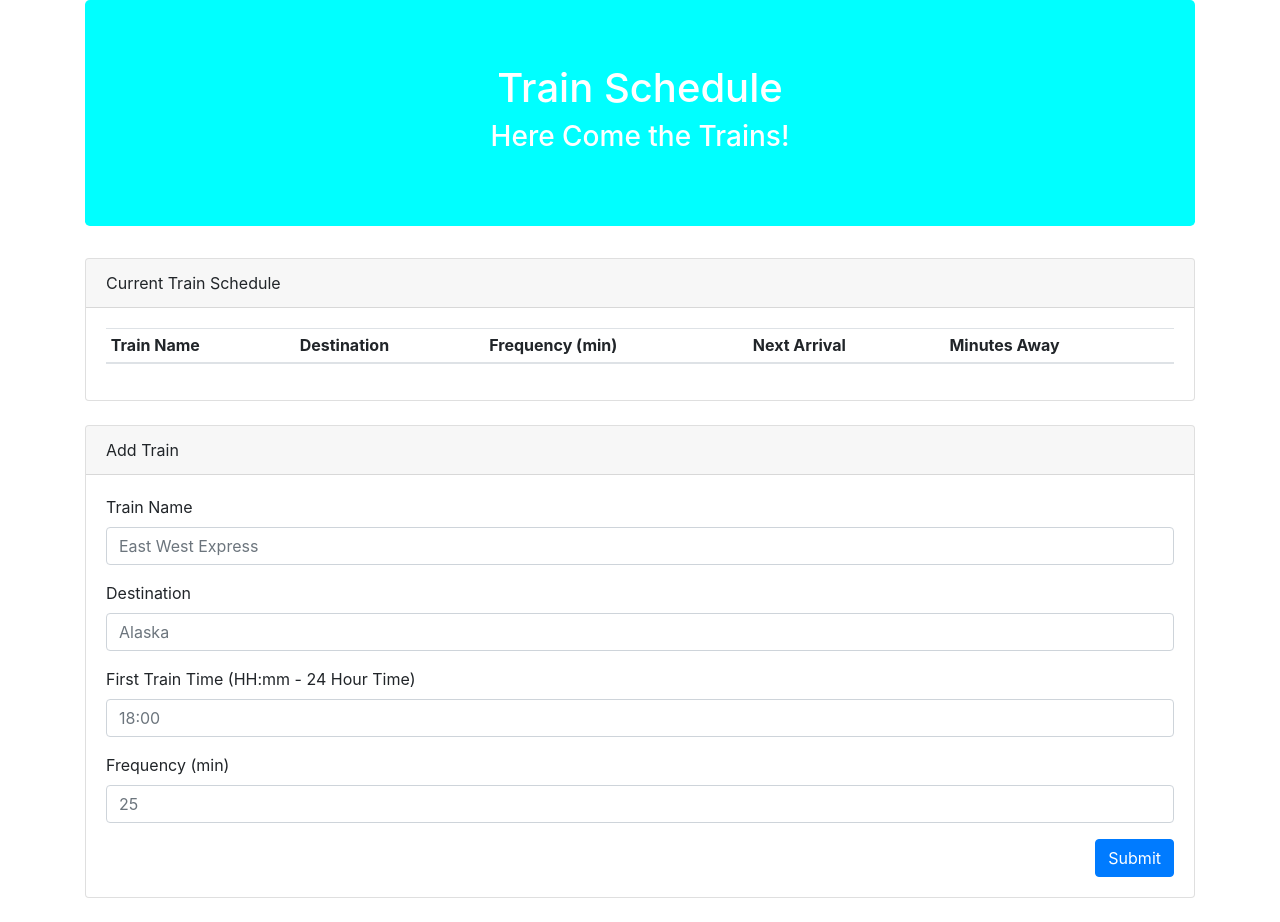
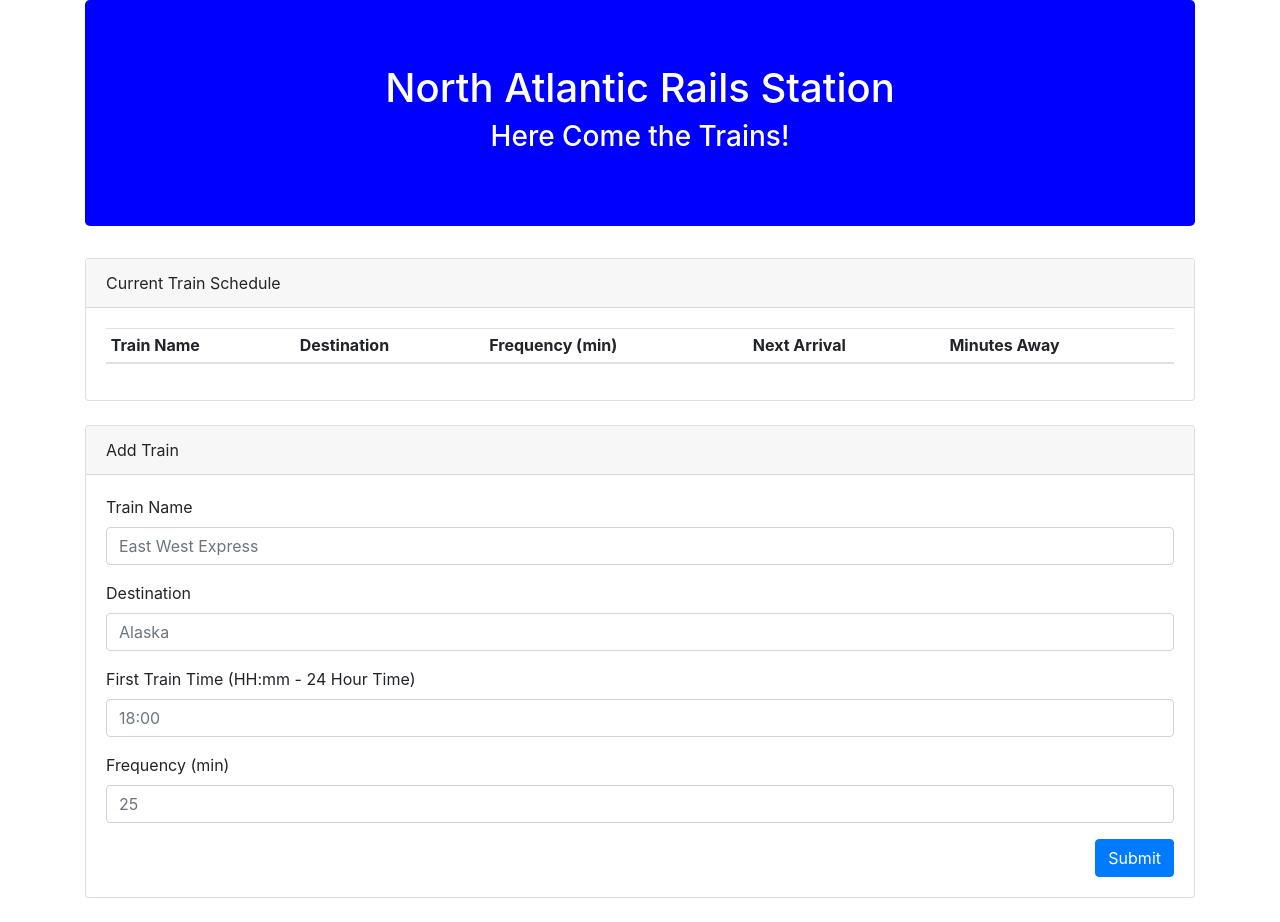
Before and after one commit to haz3141/train-schedule-app, a plain HTML site: page index.html in a window 1280 px wide. Drawn offline with nearby package versions, Linux system fonts and the light colour scheme; no server answers.

Commit message:
banner color change

```diff
--- a/index.html
+++ b/index.html
@@ -11,10 +11,6 @@
     <script src="https://cdnjs.cloudflare.com/ajax/libs/jquery/3.2.1/jquery.min.js"></script>
     <script src="https://maxcdn.bootstrapcdn.com/bootstrap/4.0.0/js/bootstrap.min.js"></script>
 
-    <!-- Firebase References -->
-    <script src="https://www.gstatic.com/firebasejs/6.0.4/firebase-app.js"></script>
-    <script src="https://www.gstatic.com/firebasejs/6.0.4/firebase-database.js"></script>
-
     <!-- Moment.js Reference -->
     <script src="https://cdnjs.cloudflare.com/ajax/libs/moment.js/2.22.2/moment.min.js"></script>
 
@@ -27,8 +23,8 @@
 <div class="container">
 
     <!-- Jumbotron -->
-    <div class="jumbotron" style="background-color: aqua; color: white">
-    <h1 class="text-center">Train Schedule</h1>
+    <div class="jumbotron" style="background-color: blue; color: white">
+    <h1 class="text-center">North Atlantic Rails Station</h1>
     <h3 class="text-center">Here Come the Trains!</h3>
     </div>
 
```
